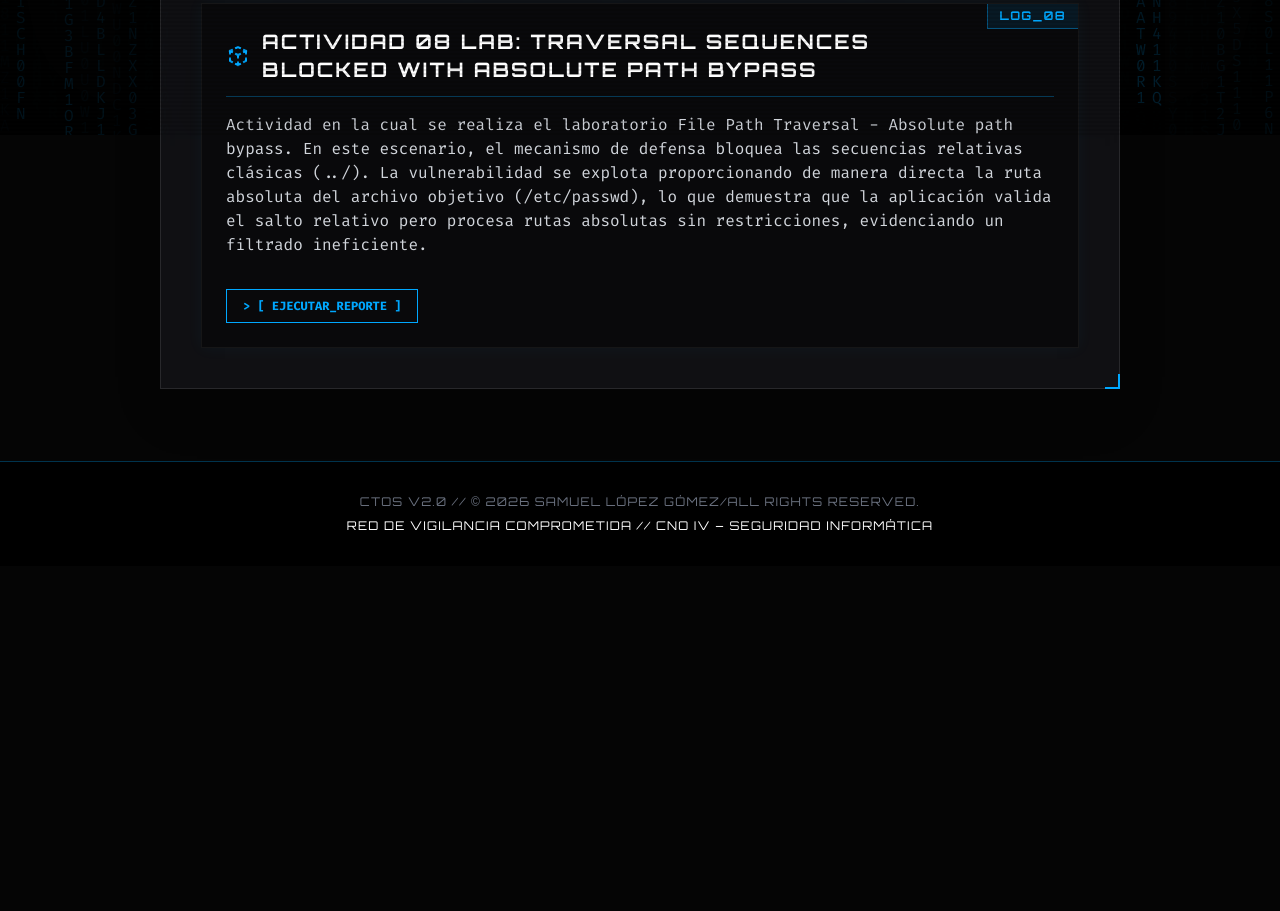
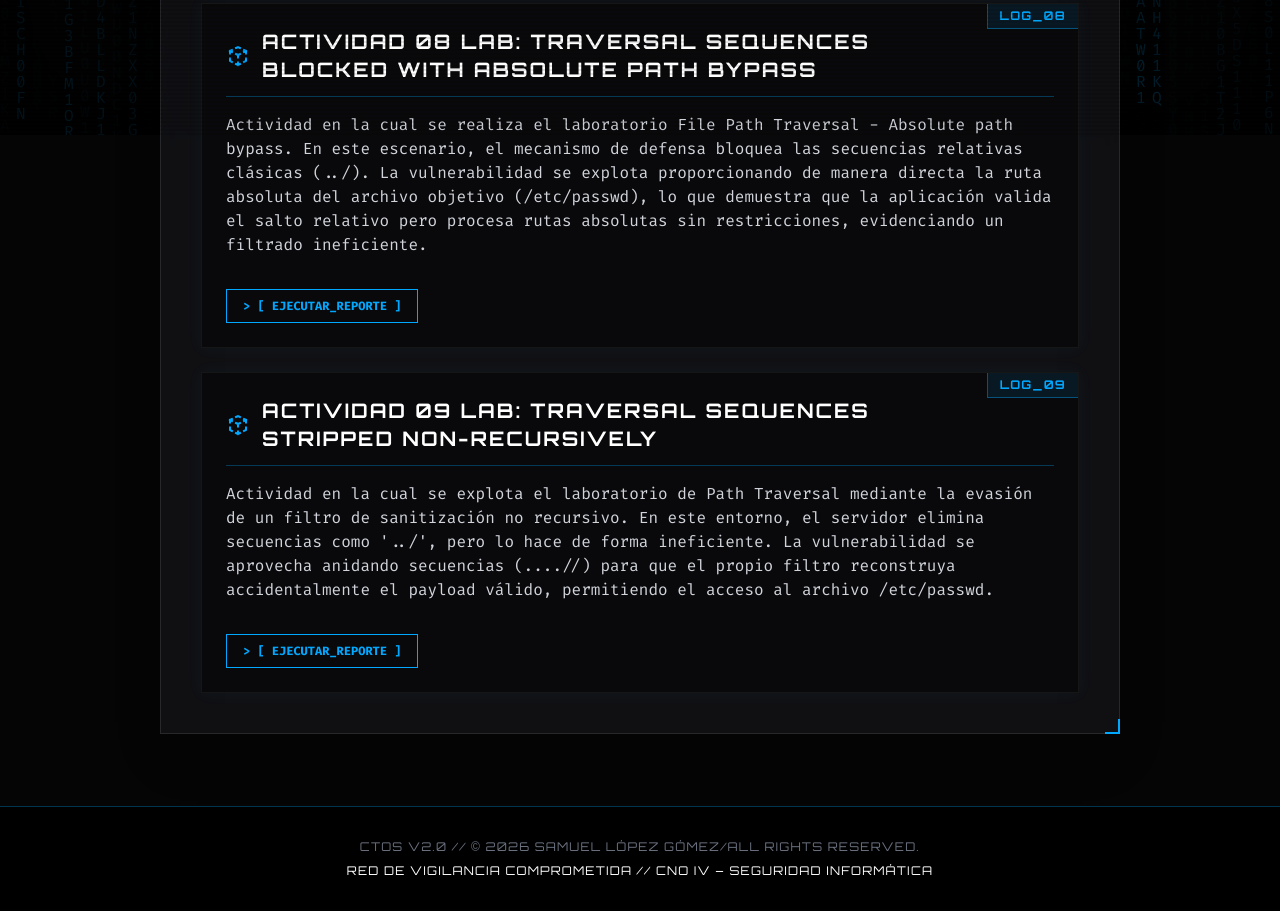
Before and after one commit to SamyL10/PortafolioCiberseguridad, a plain HTML site: page Parcial2.html in a window 1280 px wide. Shown: the part 665-1576 px from the top of the page. Before the commit the page ends 1231 px from the top, so only its background shows below. Drawn offline with nearby package versions, Linux system fonts and the light colour scheme.

Commit message:
Parcial2UpdateActividad09

```diff
--- a/Parcial2.html
+++ b/Parcial2.html
@@ -193,7 +193,7 @@
                     </div>
                 </section>
 
-                <!-- TARJETA: ACTIVIDAD 08 (NUEVA) -->
+                <!-- TARJETA: ACTIVIDAD 08 -->
                 <section class="border border-white/5 bg-black/40 p-6 pt-10 md:pt-6 relative group hover:border-ctosBlue/50 transition-colors shadow-[0_0_15px_rgba(0,168,255,0.05)]">
                     <div class="absolute top-0 right-0 bg-ctosBlue/10 border-l border-b border-ctosBlue/40 px-3 py-1 font-cyber text-[10px] md:text-xs font-bold text-ctosBlue tracking-widest group-hover:bg-ctosBlue group-hover:text-black transition-colors">
                         LOG_08
@@ -207,8 +207,28 @@
                     <div class="space-y-4 font-mono text-sm md:text-base text-gray-300">
                         <p>Actividad en la cual se realiza el laboratorio File Path Traversal - Absolute path bypass. En este escenario, el mecanismo de defensa bloquea las secuencias relativas clásicas (../). La vulnerabilidad se explota proporcionando de manera directa la ruta absoluta del archivo objetivo (/etc/passwd), lo que demuestra que la aplicación valida el salto relativo pero procesa rutas absolutas sin restricciones, evidenciando un filtrado ineficiente.</p>
                         <div class="pt-4">
-                            <!-- NOTA: Asegúrate de que el nombre coincida con tu archivo HTML del Lab 8 -->
                             <a href="Actividad08.html" class="inline-block border border-ctosBlue text-ctosBlue font-bold px-4 py-2 uppercase text-xs hover:bg-ctosBlue hover:text-black transition-colors cursor-crosshair">
+                                > [ EJECUTAR_REPORTE ]
+                            </a>
+                        </div>
+                    </div>
+                </section>
+
+                <!-- TARJETA: ACTIVIDAD 09 -->
+                <section class="border border-white/5 bg-black/40 p-6 pt-10 md:pt-6 relative group hover:border-ctosBlue/50 transition-colors shadow-[0_0_15px_rgba(0,168,255,0.05)]">
+                    <div class="absolute top-0 right-0 bg-ctosBlue/10 border-l border-b border-ctosBlue/40 px-3 py-1 font-cyber text-[10px] md:text-xs font-bold text-ctosBlue tracking-widest group-hover:bg-ctosBlue group-hover:text-black transition-colors">
+                        LOG_09
+                    </div>
+
+                    <div class="flex items-center gap-3 border-b border-ctosBlue/30 pb-3 mb-4 pr-24">
+                        <svg class="w-6 h-6 text-ctosBlue flex-shrink-0" fill="none" stroke="currentColor" stroke-width="2" viewBox="0 0 24 24"><path stroke-linecap="square" stroke-linejoin="miter" d="M14 10l-2 1m0 0l-2-1m2 1v2.5M20 7l-2 1m2-1l-2-1m2 1v2.5M14 4l-2-1-2 1M4 7l2-1M4 7l2 1M4 7v2.5M12 21l-2-1m2 1l2-1m-2 1v-2.5M6 18l-2-1v-2.5M18 18l2-1v-2.5"></path></svg>
+                        <h3 class="text-lg md:text-xl font-cyber font-bold text-white uppercase tracking-widest group-hover:text-ctosBlue transition-colors">Actividad 09 Lab: Traversal sequences stripped non-recursively</h3>
+                    </div>
+
+                    <div class="space-y-4 font-mono text-sm md:text-base text-gray-300">
+                        <p>Actividad en la cual se explota el laboratorio de Path Traversal mediante la evasión de un filtro de sanitización no recursivo. En este entorno, el servidor elimina secuencias como '../', pero lo hace de forma ineficiente. La vulnerabilidad se aprovecha anidando secuencias (....//) para que el propio filtro reconstruya accidentalmente el payload válido, permitiendo el acceso al archivo /etc/passwd.</p>
+                        <div class="pt-4">
+                            <a href="Actividad09.html" class="inline-block border border-ctosBlue text-ctosBlue font-bold px-4 py-2 uppercase text-xs hover:bg-ctosBlue hover:text-black transition-colors cursor-crosshair">
                                 > [ EJECUTAR_REPORTE ]
                             </a>
                         </div>
```
